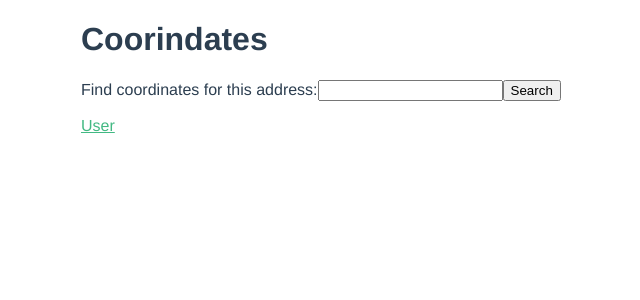
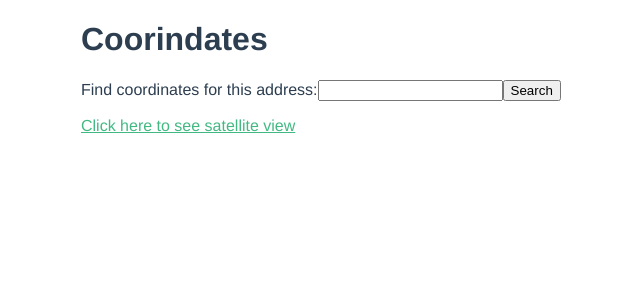
Before and after one commit to tonideelight/where-should-I-eat, a Vue app: page /#/ in a window 1280 px wide. Shown: the top 300 px of the page, without its empty margins (85-725 px from the left). Built offline with nearby package versions, Linux system fonts and the light colour scheme.

Commit message:
update satellite link text

```diff
--- a/src/components/HelloWorld.vue
+++ b/src/components/HelloWorld.vue
@@ -6,7 +6,7 @@
     <li v-for="item in results" class="item">
         <p>Latitude: {{ item.geometry.location.lat }} Longitude: {{ item.geometry.location.lng }}</p>
     </li>
-      <router-link :to="{ name: 'Weekly', params: { lat: this.lat, lng: this.lng }}">User</router-link>
+      <router-link :to="{ name: 'Weekly', params: { lat: this.lat, lng: this.lng }}">Click here to see satellite view</router-link>
 </div>
 </template>
 <script>
```
Also changed, not shown: 13 other files (tests, documents, lock files or other folders).
